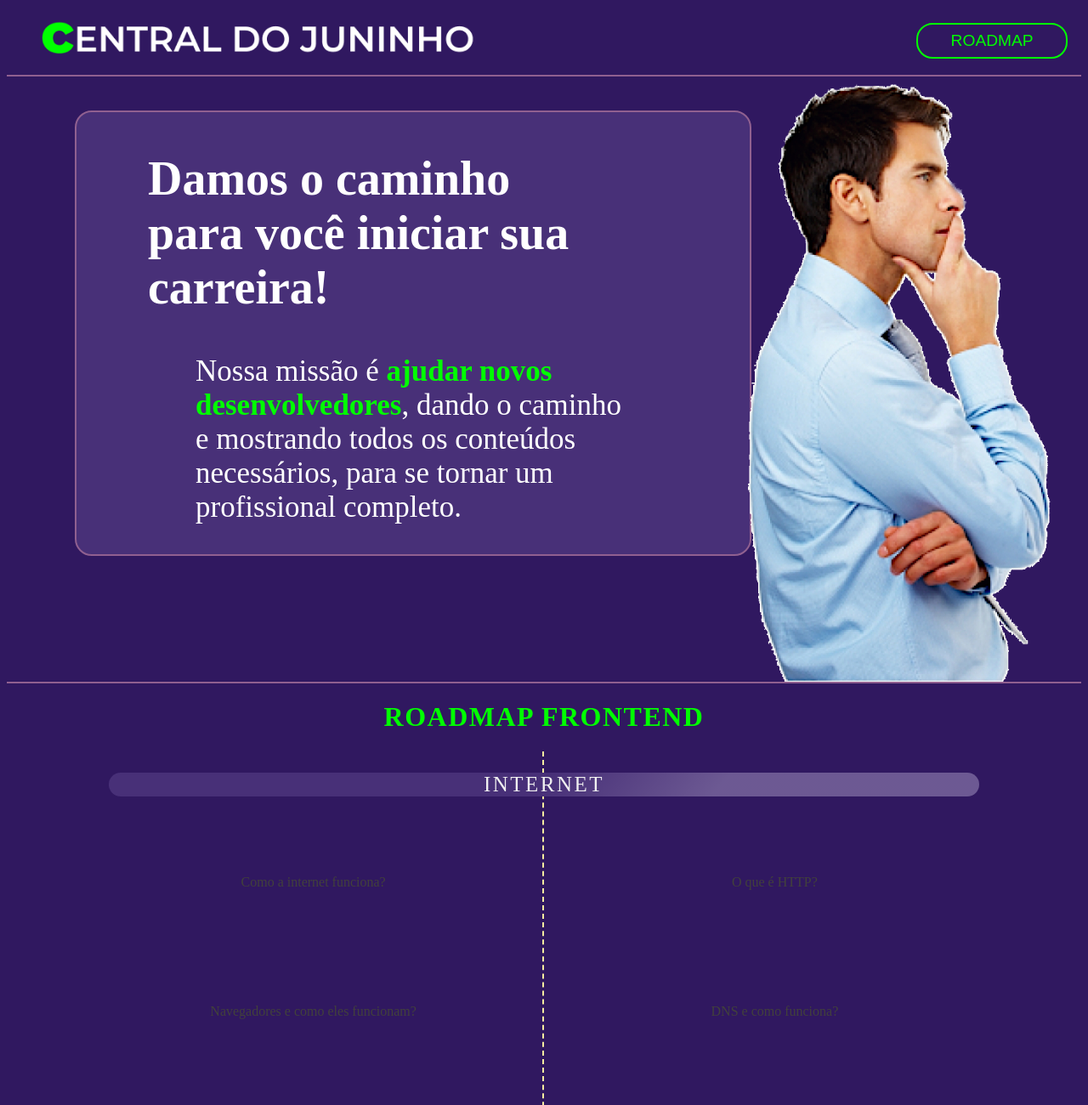
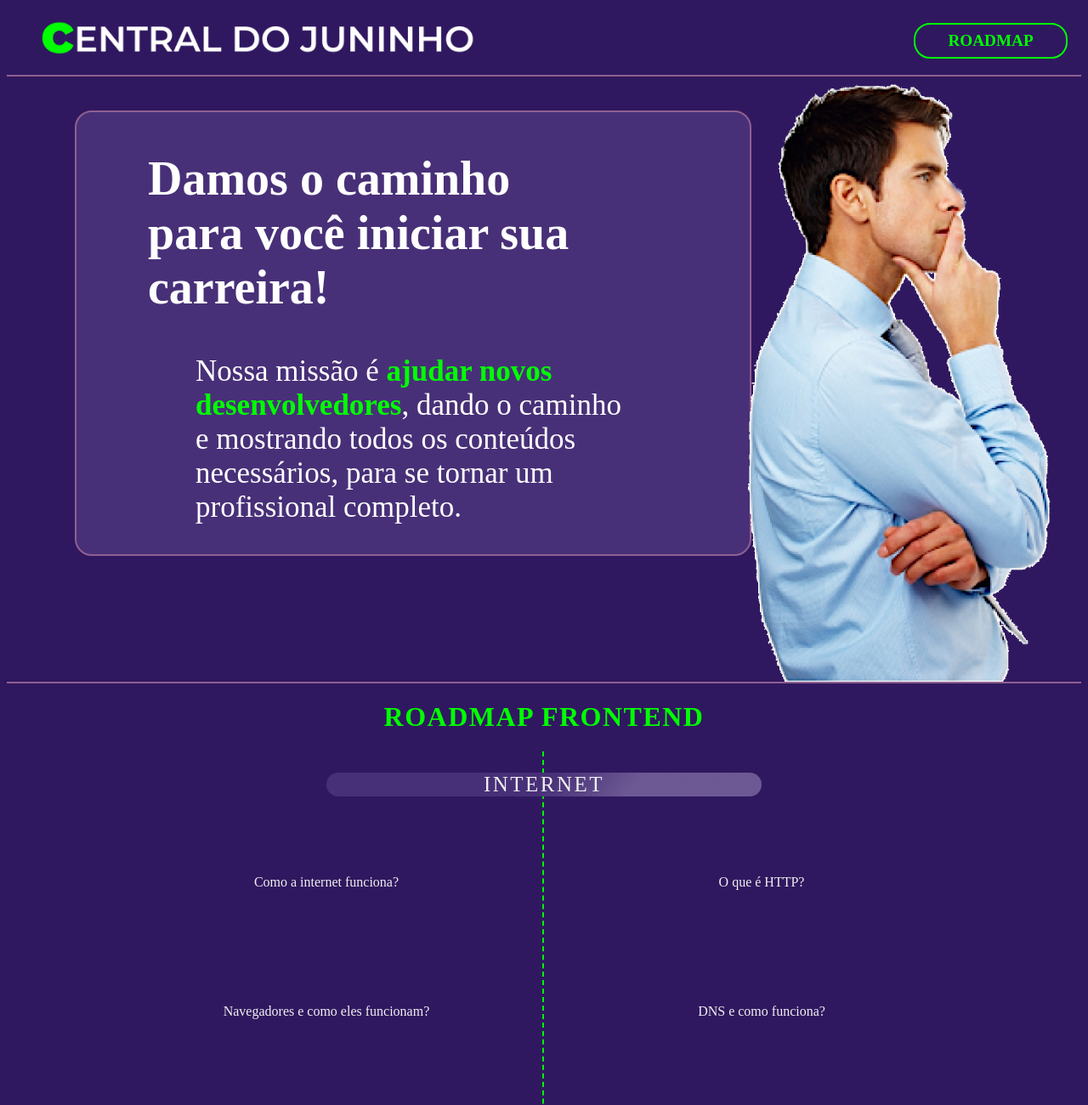
Before and after one commit to Frontend-10/doctor-care, a plain HTML site: page index.html in a window 1280 px wide. Shown: the top 1300 px of the page at 85% size. Drawn offline with Linux system fonts and the light colour scheme.

Commit message:
Adicionando link para o roadmap e mudando a cor da font e espaçamento dos itens

```diff
--- a/css/style.css
+++ b/css/style.css
@@ -30,9 +30,10 @@ body {
     color: #00FF00;
     cursor: pointer;
     font-size: 1.2em;
-    font-weight: 500;
+    font-weight: 600;
     padding: .4em 2em;
     text-transform: uppercase;
+    text-decoration: none;
 }
 
 .nav__button--btn:hover {
@@ -89,11 +90,11 @@ body {
     height: 100%;
 }
 
+/* Aqui começa o roadmap */
 .roadmap {
     border-top: 2px solid #906090;
 }
 
-/* Aqui começa o roadmap */
 .title {
     color:#00FF00;
     text-align: center;
@@ -120,11 +121,12 @@ ul li {
     height: 100%;
     position: absolute;
     z-index: -1;
-    border-right: 2px dashed rgb(247, 237, 160);
+    border-right: 2px dashed #00FF00;
     box-sizing: border-box;
 }
 
 .time-line__title {
+    width: 50%;
     font-weight: 500;
     font-size: 25px;
     letter-spacing: 2.5px;
@@ -137,26 +139,26 @@ ul li {
             transparent 50%,
             transparent);
     text-align: center;
-    margin-top: 7%;
     margin: 1% auto;
     clear: both;
 }
 
 .time-line__item {
     width: 44%;
-    margin: 4% 0.5%;
+    margin: 4% 2%;
     padding: 1%;
     float: right;
+
 }
 
 .time-line__item:nth-of-type(2n) {
     float: left;
-    margin: 4% 0.5%;
+    margin: 4% 2%;
     padding: 1%;
 }
 
 .time-line__item p {
-    color: rgb(66, 65, 60);
+    color: #f0f0f0;
     text-align: center;
 }
 
--- a/index.html
+++ b/index.html
@@ -13,7 +13,7 @@
       <img class="nav__logo--img" src="img/logo.png" alt="logo escrito 'central do juninho' com a letra 'c' verde e o resto branco">
     </figure>
     <div class="nav__button">
-      <button class="nav__button--btn">roadmap</button>
+      <a href="#roadmap" class="nav__button--btn">roadmap</a>
     </div>
   </header>
 
@@ -33,7 +33,7 @@
       </div>
     </div>
 
-    <div class="roadmap">
+    <div class="roadmap" id="roadmap">
       <h1 class="title">Roadmap Frontend</h1>
       <ul class="time-line">
         <div class="mark"></div>
@@ -69,6 +69,9 @@
         <li class='time-line__item' href="#">
           <p>Item 02</p>
         </li>
+        <li class='time-line__item' href="#">
+          <p>Item 03</p>
+        </li>
 
       </ul>
     </div>
```
